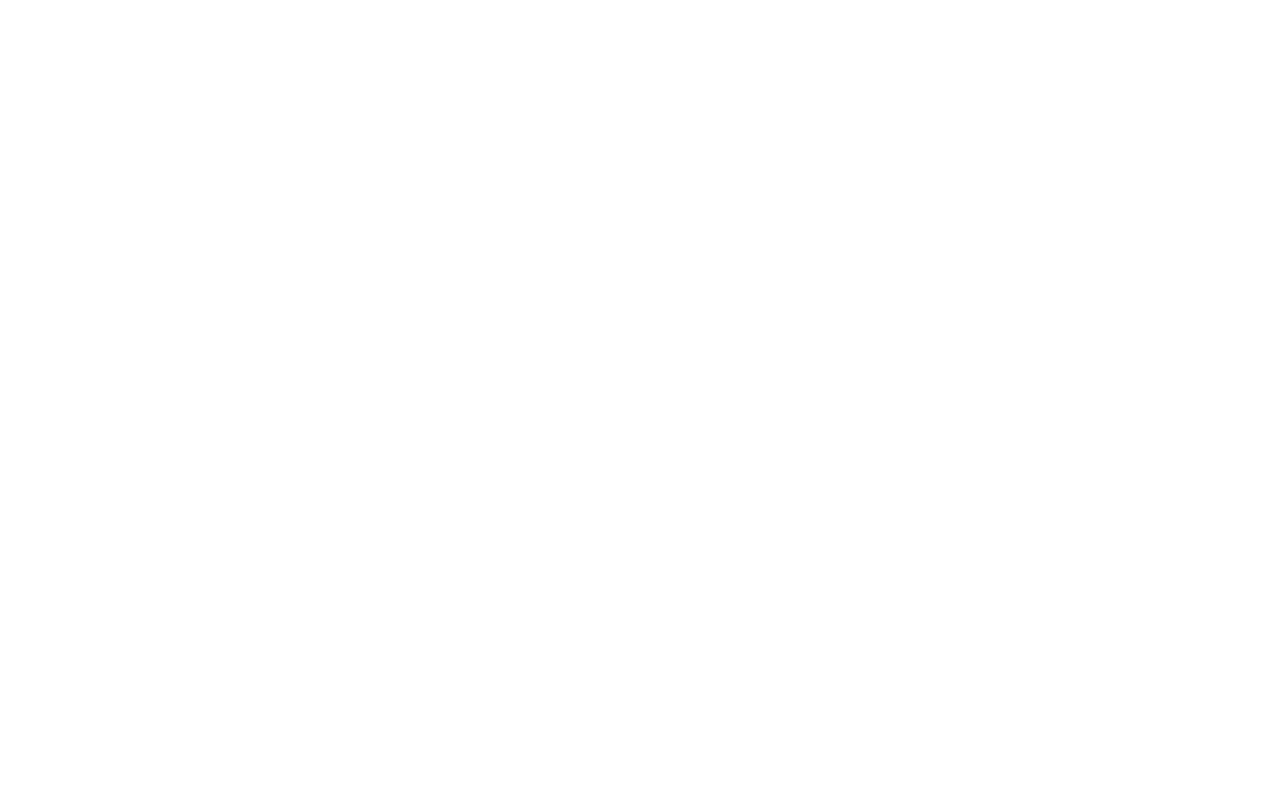
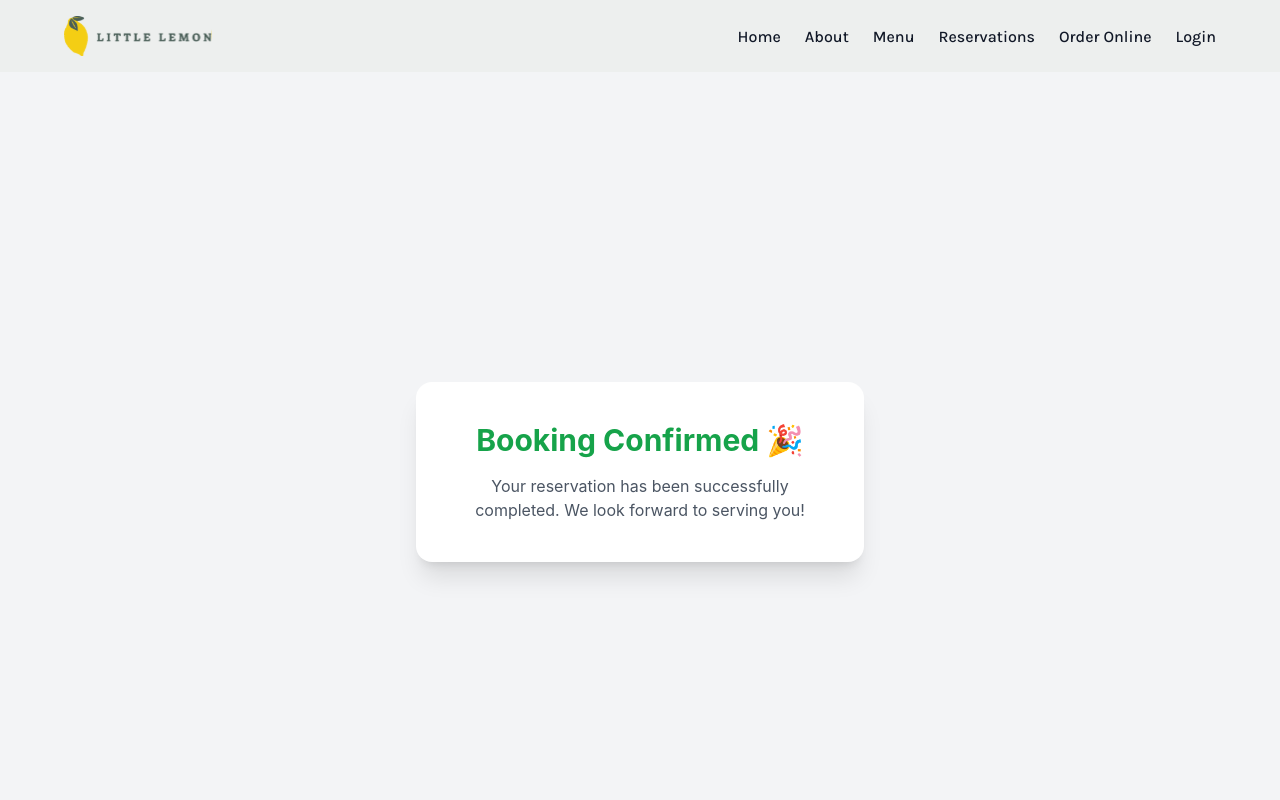
Before and after one commit to tlesbeses/little-lemmon, a React (Create React App) app: page /confirmed in a window 1280 px wide. Before the commit this address had no page. Shown: the top 800 px of the page. Built offline with nearby package versions, Linux system fonts and the light colour scheme.

Commit message:
feat: Add ConfirmedBooking component and update routing in App component

```diff
--- a/src/App.js
+++ b/src/App.js
@@ -5,6 +5,7 @@ import { Route, Routes } from "react-router-dom";
 import ReservationForm from "./components/ReservationForm";
 import { useReducer } from "react";
 import { fetchAPI } from "./api/api";
+import ConfirmedBooking from "./components/ConfirmedBooking";
 
 export const initializeTimes = () => {
   const today = new Date();
@@ -30,6 +31,8 @@ function App() {
         <Route element={<Layout />}>
           <Route path="/" element={<Main />} />
           <Route path="/booking" element={<ReservationForm  availableTimes={availableTimes} dispatch={dispatch}/>} />
+          <Route path="/confirmed" element={<ConfirmedBooking />} />
+
         </Route>
       </Routes>
   );
--- a/src/api/api.js
+++ b/src/api/api.js
@@ -19,6 +19,9 @@ export const fetchAPI = function (date) {
       result.push(i + ":30");
     }
   }
+  console.log("fetchAPI called with date:", date,);
+  console.log("Available times returned:", result);
+
   return result;
 };
 
--- /dev/null
+++ b/src/components/ConfirmedBooking.js
@@ -0,0 +1,15 @@
+export default function ConfirmedBooking() {
+  return (
+    <section className="min-h-screen flex items-center justify-center bg-gray-100 px-4">
+      <div className="bg-white p-10 rounded-2xl shadow-xl text-center max-w-md w-full">
+        <h1 className="text-3xl font-bold text-green-600 mb-4">
+          Booking Confirmed 🎉
+        </h1>
+        <p className="text-gray-600">
+          Your reservation has been successfully completed. We look forward to
+          serving you!
+        </p>
+      </div>
+    </section>
+  );
+}
```
